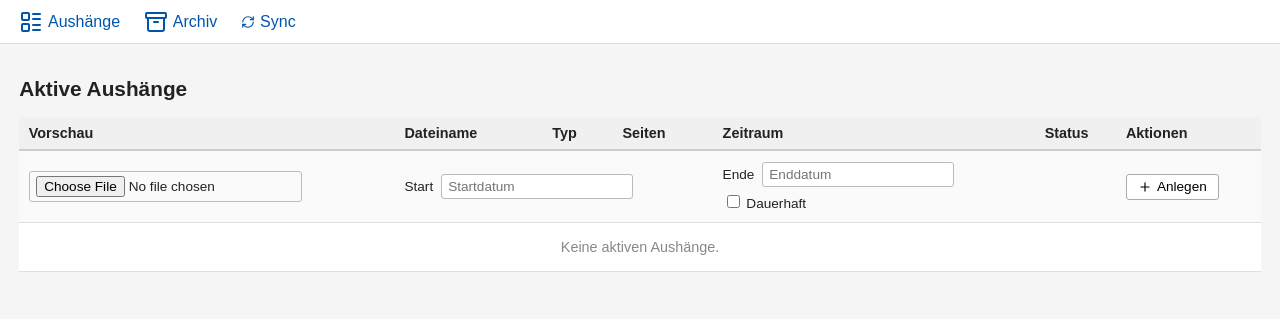
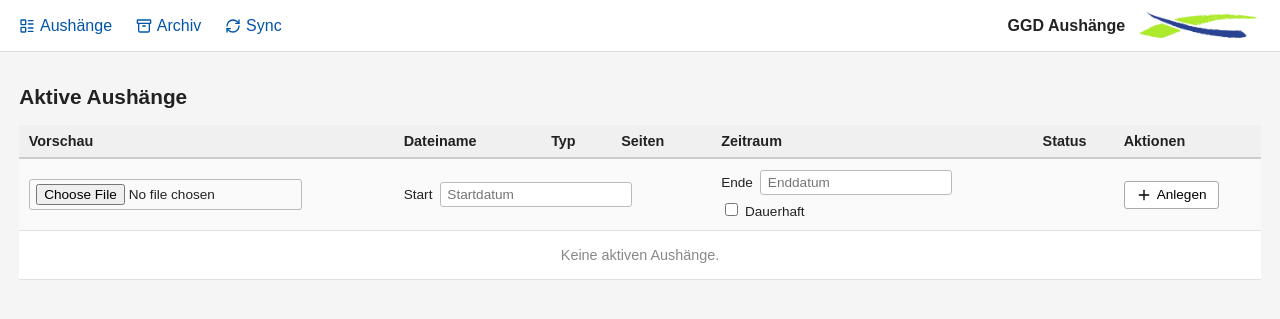
Before and after one commit to jckoester/GGD-Aushaenge, a FastAPI app: template app/templates/index.html in a window 1280 px wide. Shown: the top 319 px of the page. Run offline with FastAPI, Linux system fonts and the light colour scheme; the template is opened without the code that fills it, so the values that code supplies are empty; parts of the project's set-up code (start-up, migrations or seed data) failed here and were passed over.

Commit message:
CSS-Fixes, damit es etwas hübscher wird.

```diff
--- a/app/static/style.css
+++ b/app/static/style.css
@@ -14,7 +14,31 @@ nav {
     border-bottom: 1px solid #ddd;
     padding: 0.6rem 1.2rem;
     display: flex;
+    align-items: center;
+    justify-content: space-between;
+}
+
+.nav-links {
+    display: flex;
+    align-items: center;
     gap: 1.5rem;
+}
+
+.nav-brand {
+    display: flex;
+    align-items: center;
+    gap: 0.6rem;
+}
+
+.nav-brand img {
+    height: 32px;
+    width: auto;
+}
+
+.nav-brand span {
+    font-weight: 600;
+    font-size: 1rem;
+    /*color: #1a3a6b;*/
 }
 
 nav a,
@@ -80,7 +104,7 @@ td {
 }
 
 td img {
-    width: 80px;
+    width: 120px;
     height: auto;
     display: block;
 }
@@ -119,12 +143,15 @@ button:hover {
     background: #eee;
 }
 
-button svg {
-    width: 14px;
-    height: 14px;
+button svg,
+a svg {
+    width: 16px;
+    height: 16px;
     flex-shrink: 0;
 }
-
+.btn-space-top {
+    margin-top: 0.3rem;
+}
 .btn-danger {
     border-color: #c00;
     color: #c00;
@@ -132,6 +159,19 @@ button svg {
 
 .btn-danger:hover {
     background: #fee;
+}
+
+.btn-success {
+    border-color: #28a745;
+    color: #28a745;
+}
+
+.btn-success:hover {
+    background: #e6f4ea;
+}
+
+.hidden{
+    visibility: hidden;
 }
 
 .upload-row td {
--- a/app/templates/base.html
+++ b/app/templates/base.html
@@ -11,11 +11,17 @@
 <body>
 
 <nav>
-    <a href="/"><i data-lucide="layout-list"></i> Aushänge</a>
-    <a href="/archiv"><i data-lucide="archive"></i> Archiv</a>
-    <button id="nav-sync" class="nav-btn" title="Sync jetzt ausführen">
-        <i data-lucide="refresh-cw"></i> Sync
-    </button>
+    <div class="nav-links">
+        <a href="/"><i data-lucide="layout-list"></i> Aushänge</a>
+        <a href="/archiv"><i data-lucide="archive"></i> Archiv</a>
+        <button id="nav-sync" class="nav-btn" title="Sync jetzt ausführen">
+            <i data-lucide="refresh-cw"></i> Sync
+        </button>
+    </div>
+    <div class="nav-brand">
+        <span>GGD Aushänge</span>
+        <img src="/static/logo.jpg" alt="Logo">
+    </div>
 </nav>
 
 <main>
@@ -27,8 +33,8 @@
     <div class="modal-box dialog-box">
         <p id="dialog-msg"></p>
         <div class="modal-actions">
-            <button id="dialog-cancel" class="hidden">Abbrechen</button>
-            <button id="dialog-ok">OK</button>
+            <button id="dialog-cancel" class="hidden btn-danger"><i data-lucide="circle-x"></i> Abbrechen</button>
+            <button id="dialog-ok" class="btn-success"><i data-lucide="check"></i> OK</button>
         </div>
     </div>
 </div>
@@ -45,8 +51,8 @@
             <input id="modal-permanent" type="checkbox"> Dauerhaft (kein Enddatum)
         </label>
         <div class="modal-actions">
-            <button id="modal-cancel">Abbrechen</button>
-            <button id="modal-submit">Speichern</button>
+            <button id="modal-cancel" class="btn-danger"><i data-lucide="circle-x"></i> Abbrechen</button>
+            <button id="modal-submit" class="btn-success"><i data-lucide="save"></i> Speichern</button>
         </div>
     </div>
 </div>
--- a/app/templates/index.html
+++ b/app/templates/index.html
@@ -80,7 +80,7 @@
                         {{ ('\''+n.publish_end.isoformat()+'\'') if n.publish_end else 'null' }}
                     )"><i data-lucide="pencil"></i> Zeitraum</button>
                 <button
-                    class="btn-danger"
+                    class="btn-danger btn-space-top"
                     onclick="endNotice({{ n.id }})"><i data-lucide="square"></i> Beenden</button>
             </td>
         </tr>
@@ -170,19 +170,8 @@ function editNotice(id, startIso, endIso) {
 // Beenden
 async function endNotice(id) {
     if (!await showConfirm("Aushang jetzt beenden?")) return;
-    const now = new Date().toISOString().slice(0, 19);
     try {
-        // Wir brauchen den aktuellen publish_start – holen wir ihn aus dem DOM
-        const row = document.getElementById("row-" + id);
-        const editBtn = row.querySelector("button[onclick^='editNotice']");
-        // publish_start ist 2. Argument des onclick-Aufrufs
-        const match = editBtn.getAttribute("onclick").match(/editNotice\(\s*\d+\s*,\s*'([^']+)'/);
-        const publishStart = match ? match[1] : now;
-        await apiFetch(`/upload/${id}`, {
-            method: "PATCH",
-            headers: { "Content-Type": "application/json" },
-            body: JSON.stringify({ publish_start: publishStart, publish_end: now }),
-        });
+        await apiFetch(`/upload/${id}/end`, { method: "POST" });
         location.reload();
     } catch (e) {
         await showAlert("Fehler: " + e.message);
```
Also changed, not shown: app/static/logo.jpg (added).
